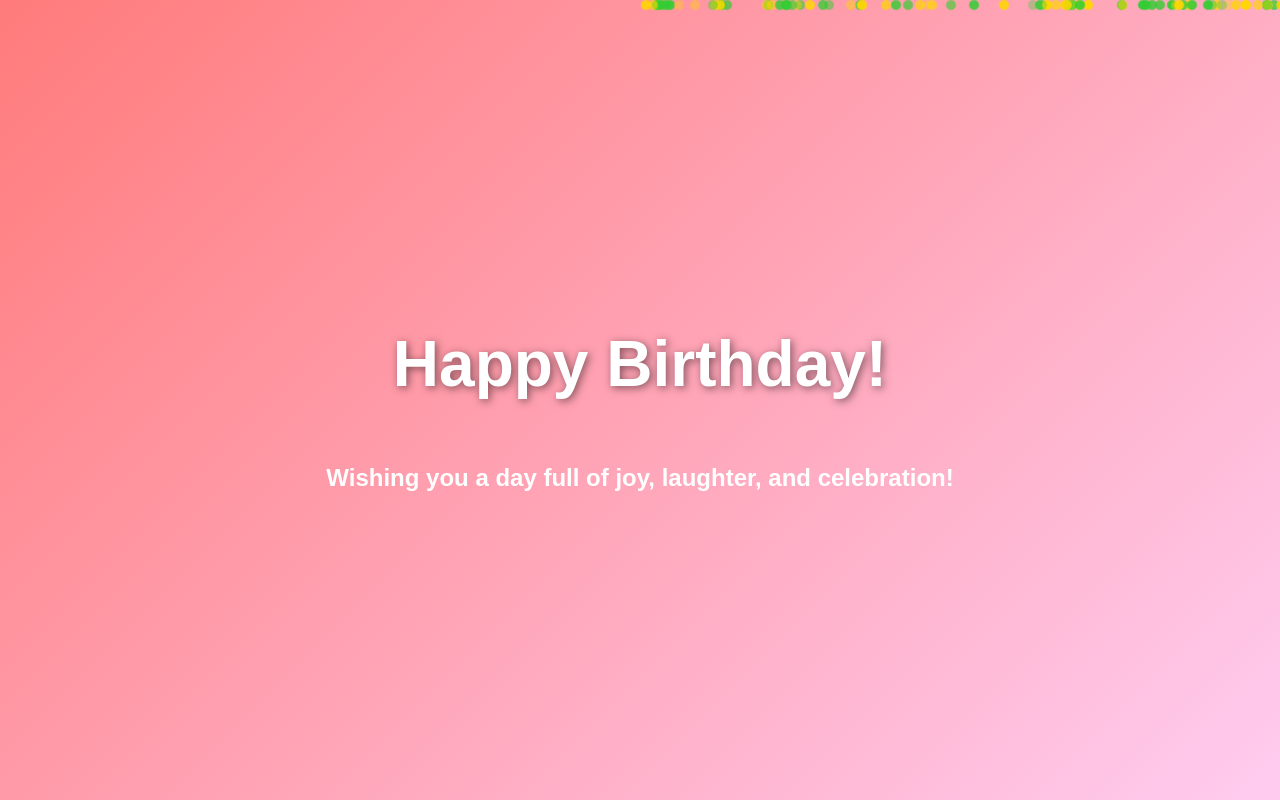
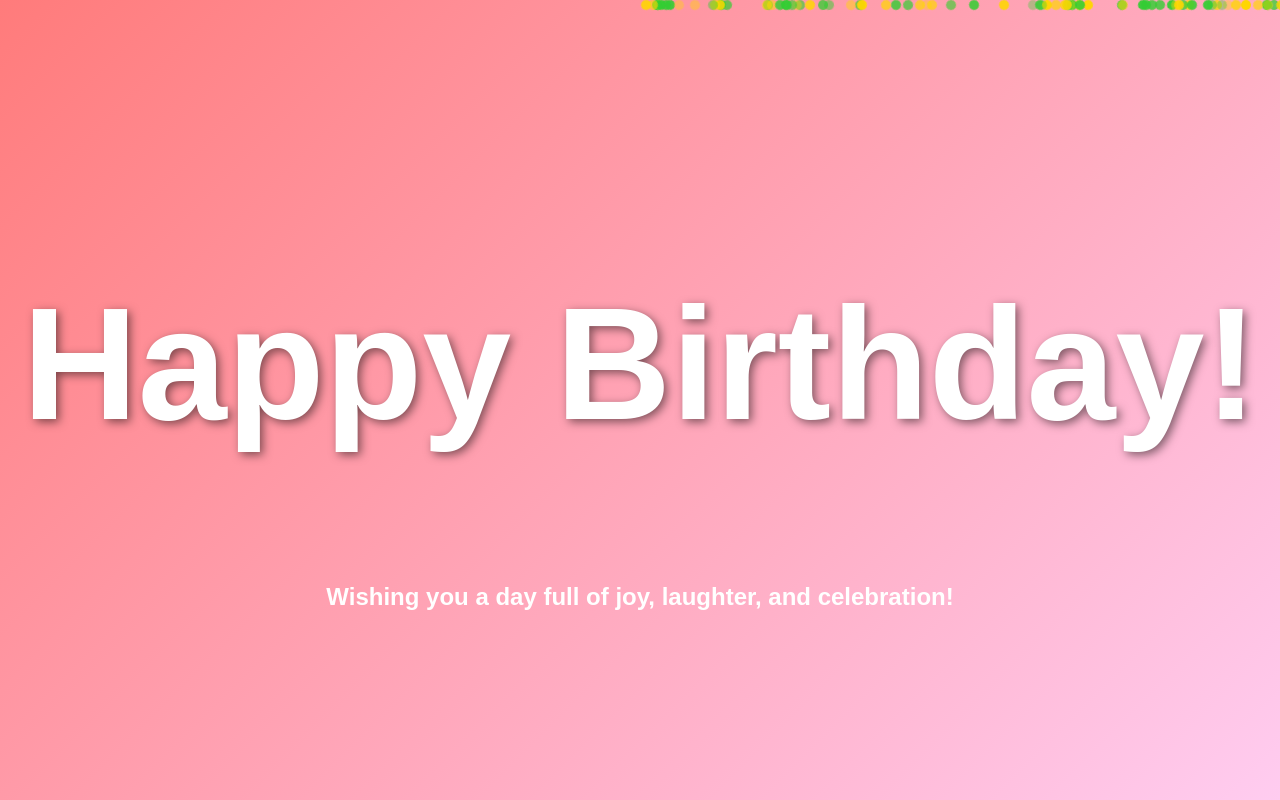
Before and after one commit to Kansaljiarpit/HappyBirthday, a plain HTML site: page internal.html in a window 1280 px wide. Shown: the top 800 px of the page. Drawn offline with Linux system fonts and the light colour scheme.

Commit message:
Update internal.html

```diff
--- a/internal.html
+++ b/internal.html
@@ -23,10 +23,10 @@
 
         /* Heading animation */
         h1 {
-            font-size: 4rem;
+            font-size: 10rem;
             font-weight: bold;
             animation: popIn 2s ease-in-out;
-            text-shadow: 2px 2px 8px rgba(0, 0, 0, 0.5);
+            text-shadow: 3px 3px 10px rgba(0, 0.5, 0, 0.5);
         }
 
         /* Message animation */
@@ -43,6 +43,11 @@
             0% {
                 transform: scale(0);
                 opacity: 0;
+            }
+            50%
+                {
+                transform: scale(0.5);
+                opacity: 0.5;
             }
             100% {
                 transform: scale(1);
```
